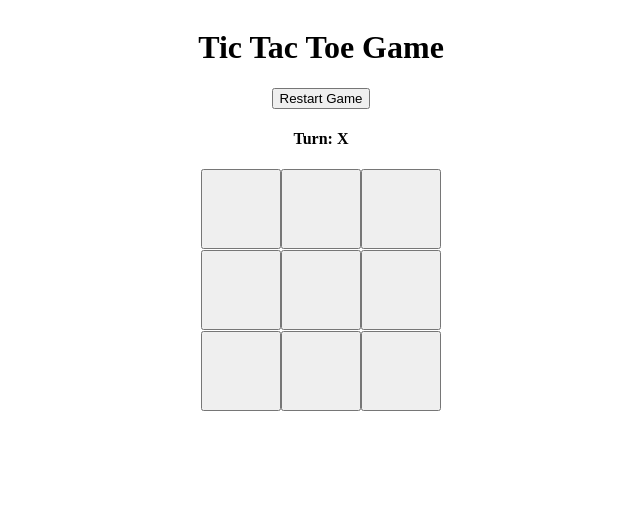
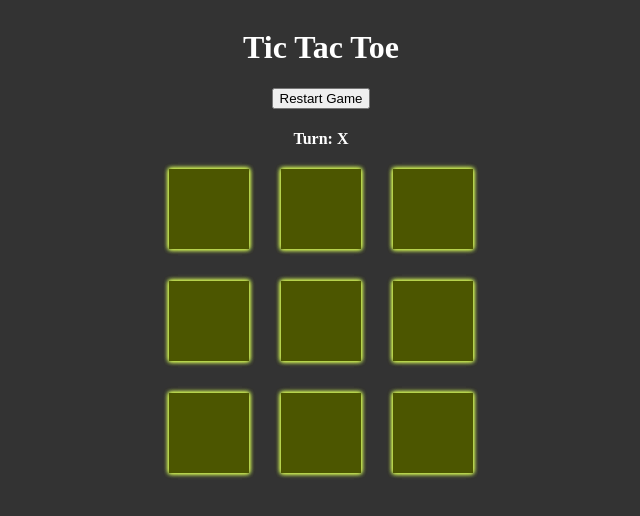
Before and after one commit to soorya-u/Tic-Tac-Toe-PWA, an Angular app: page / in a window 1280 px wide. Shown: the top 516 px of the page, without its empty margins (319-959 px from the left). Built offline with nearby package versions, Linux system fonts and the light colour scheme.

Commit message:
Style Update [#1]

```diff
--- a/src/app/components/board/board.component.html
+++ b/src/app/components/board/board.component.html
@@ -1,14 +1,25 @@
 <main>
-  <h1>Tic Tac Toe Game</h1>
+  <h1>Tic <span>Tac</span> Toe</h1>
   <button (click)="newGame()">Restart Game</button>
   <h2 *ngIf="winner">{{ winner }} has Won the Game!</h2>
   <h2 *ngIf="draw">The Game is Draw!</h2>
-  <h4>Turn: {{getPlayer()}}</h4>
-  <div>
-    <app-square
-      *ngFor="let square of squares; let i = index"
-      value="{{ square }}"
-      (click)="handleClick(i)"
-    ></app-square>
+  <h4>Turn: {{ getPlayer() }}</h4>
+  <div class="game-container">
+    <span class="line line-1"></span>
+    <span class="line line-2"></span>
+    <span class="line line-3"></span>
+    <span class="line line-4"></span>
+    <span class="line line-5"></span>
+    <span class="line line-6"></span>
+    <span class="line line-7"></span>
+    <span class="line line-8"></span>
+    <div class="grid">
+      <app-square
+        *ngFor="let square of squares; let i = index"
+        buttonIndex="{{ i }}"
+        value="{{ square }}"
+        (click)="handleClick(i)"
+      ></app-square>
+    </div>
   </div>
 </main>
--- a/src/app/components/board/board.component.scss
+++ b/src/app/components/board/board.component.scss
@@ -2,6 +2,7 @@ main {
   display: flex;
   flex-direction: column;
   align-items: center;
+  flex-wrap: nowrap;
 
   h1 {
     text-align: center;
@@ -11,11 +12,31 @@ main {
     text-align: center;
   }
 
-  div {
-    justify-content: center;
-    align-items: center;
-    display: grid;
-    grid-template-columns: auto auto auto;
-    grid-gap: 10;
+  .game-container {
+
+    width: 100vw;
+
+    .line {
+      display: none;
+      // display: inline-block;
+      position: relative;
+      background-color: aqua;
+      width: 15rem;
+      height: 10px;
+    }
+
+    .grid {
+      display: grid;
+      grid-template-columns: auto auto auto;
+      justify-content: center;
+      align-items: center;
+      gap: 2rem;
+
+
+      app-square {
+        width: 5rem;
+        height: 5rem;
+      }
+    }
   }
 }
--- a/src/app/components/square/square.component.html
+++ b/src/app/components/square/square.component.html
@@ -1 +1 @@
-<button>{{ value }}</button>
+<button ngClass="button-{{buttonIndex}}">{{ value }}</button>
--- a/src/app/components/square/square.component.scss
+++ b/src/app/components/square/square.component.scss
@@ -1,4 +1,13 @@
 button {
   height: 5rem;
   aspect-ratio: 1/1;
+  background-color: #4c5600;
+  border: none;;
+  color: skyblue;
+  box-shadow:
+              inset 0 0 #fff,
+              inset 0 0 #fff,
+              0 0 0.3rem #d5f854,
+              0 0 0.3rem #d5f854,
+              0 0 0.3rem #d5f854,
 }
--- a/src/app/components/square/square.component.ts
+++ b/src/app/components/square/square.component.ts
@@ -7,4 +7,5 @@ import { Component, Input } from '@angular/core';
 })
 export class SquareComponent {
   @Input() value: string | null = null;
+  @Input() buttonIndex: string = "";
 }
--- a/src/styles.scss
+++ b/src/styles.scss
@@ -1 +1,12 @@
 /* You can add global styles to this file, and also import other style files */
+
+* {
+    // margin: 0;
+    // padding: 0;
+    box-sizing: border-box;
+}
+
+body{
+    background-color: #333333;
+    color: #fff;
+}
```
